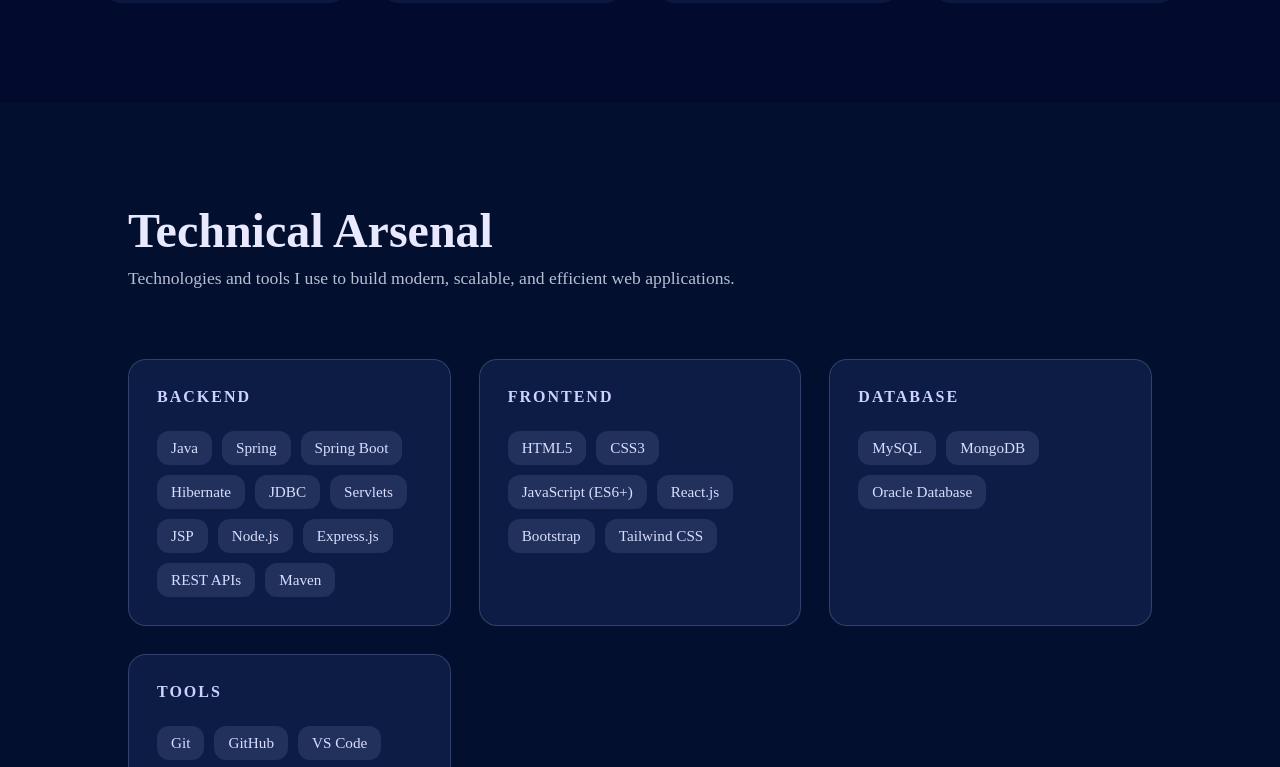
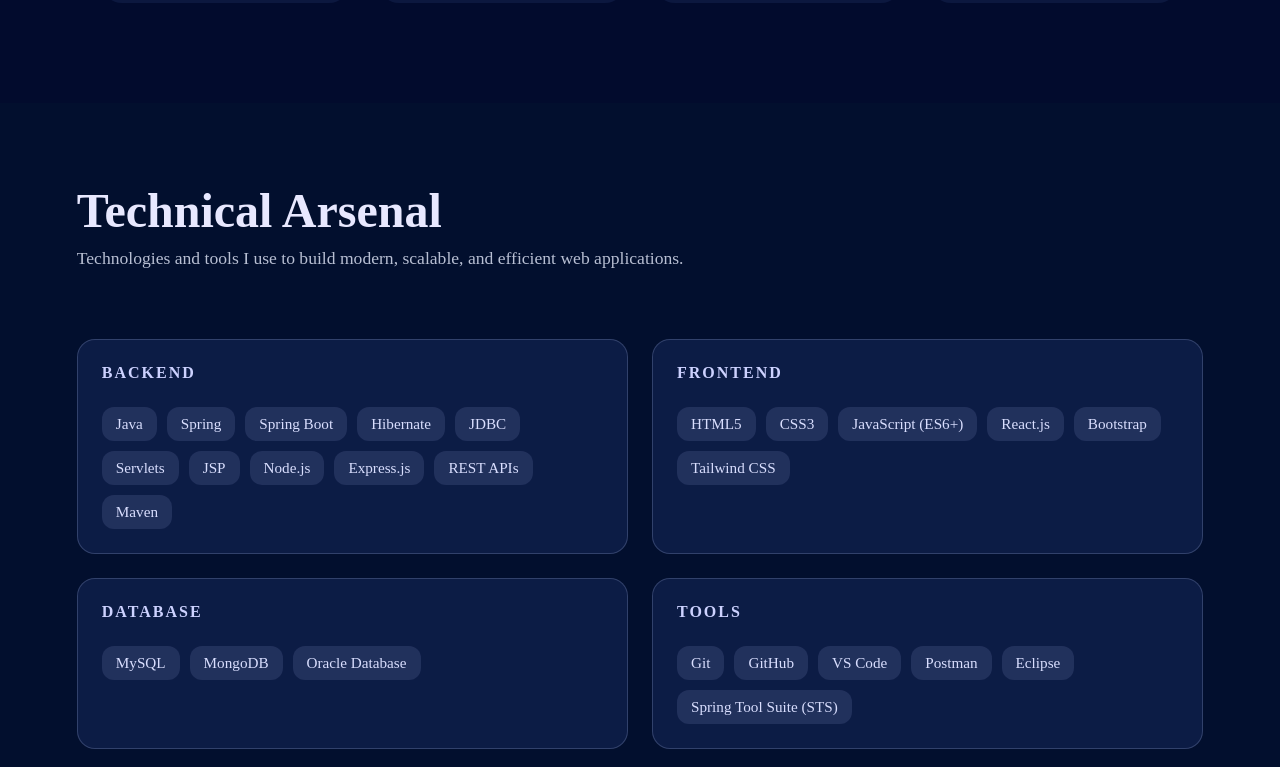
Before and after one commit to anjalichavan2003/portfolio-website, a React (Vite) app: page / in a window 1280 px wide. Shown: the part 1533-2300 px from the top of the page. Built offline with nearby package versions, Linux system fonts and the light colour scheme.

Commit message:
Tech Cards Updated

```diff
--- a/src/components/Skills/Skills.css
+++ b/src/components/Skills/Skills.css
@@ -100,3 +100,19 @@
     padding: 24px;
   }
 }
+/* ================= TABLET / SMALL DESKTOP ================= */
+
+@media (min-width: 769px) and (max-width: 1280px) {
+  .skills-section {
+    padding: 80px 6%;
+  }
+
+  .skills-grid {
+    grid-template-columns: repeat(2, 1fr);
+    gap: 24px;
+  }
+
+  .skill-card {
+    padding: 24px;
+  }
+}
```
